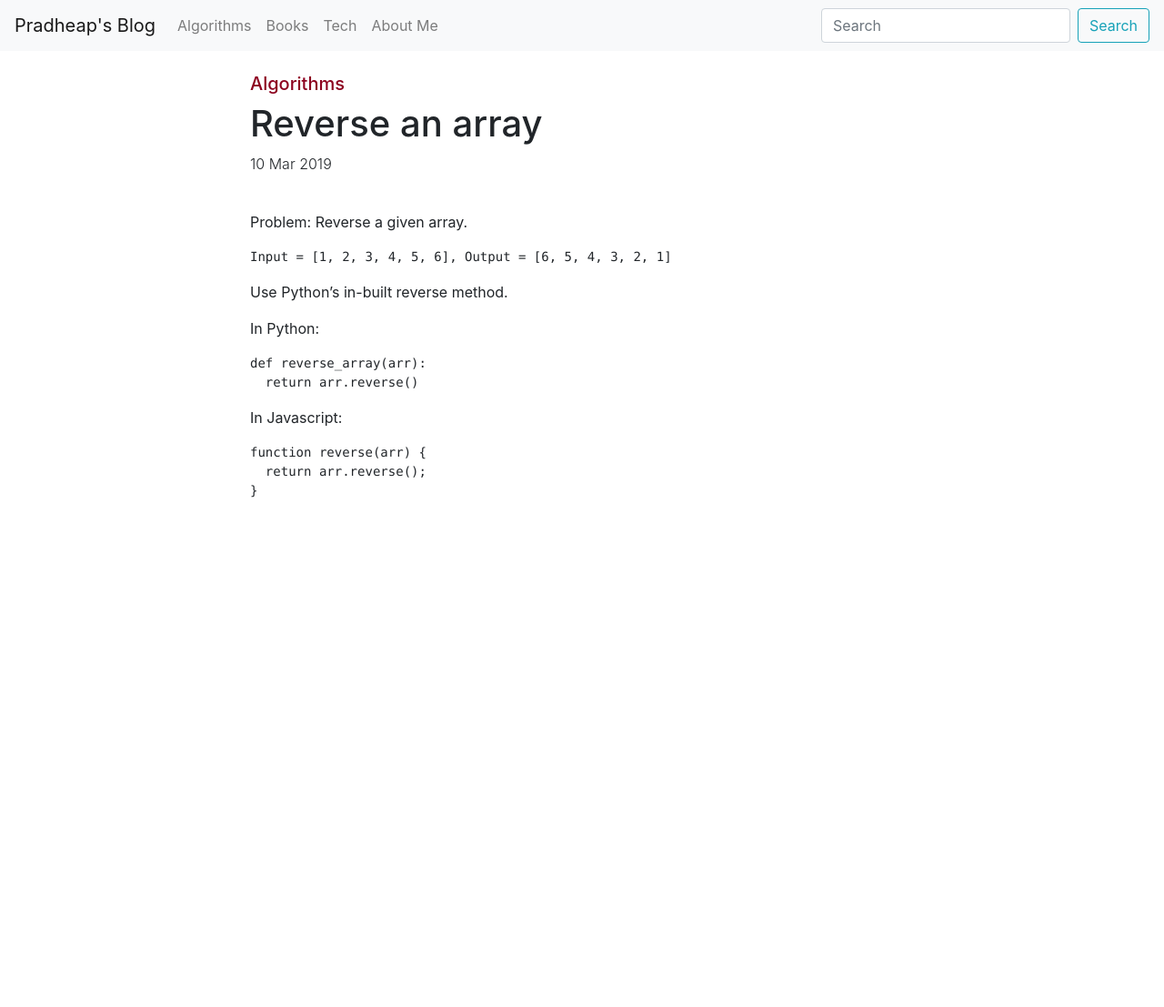
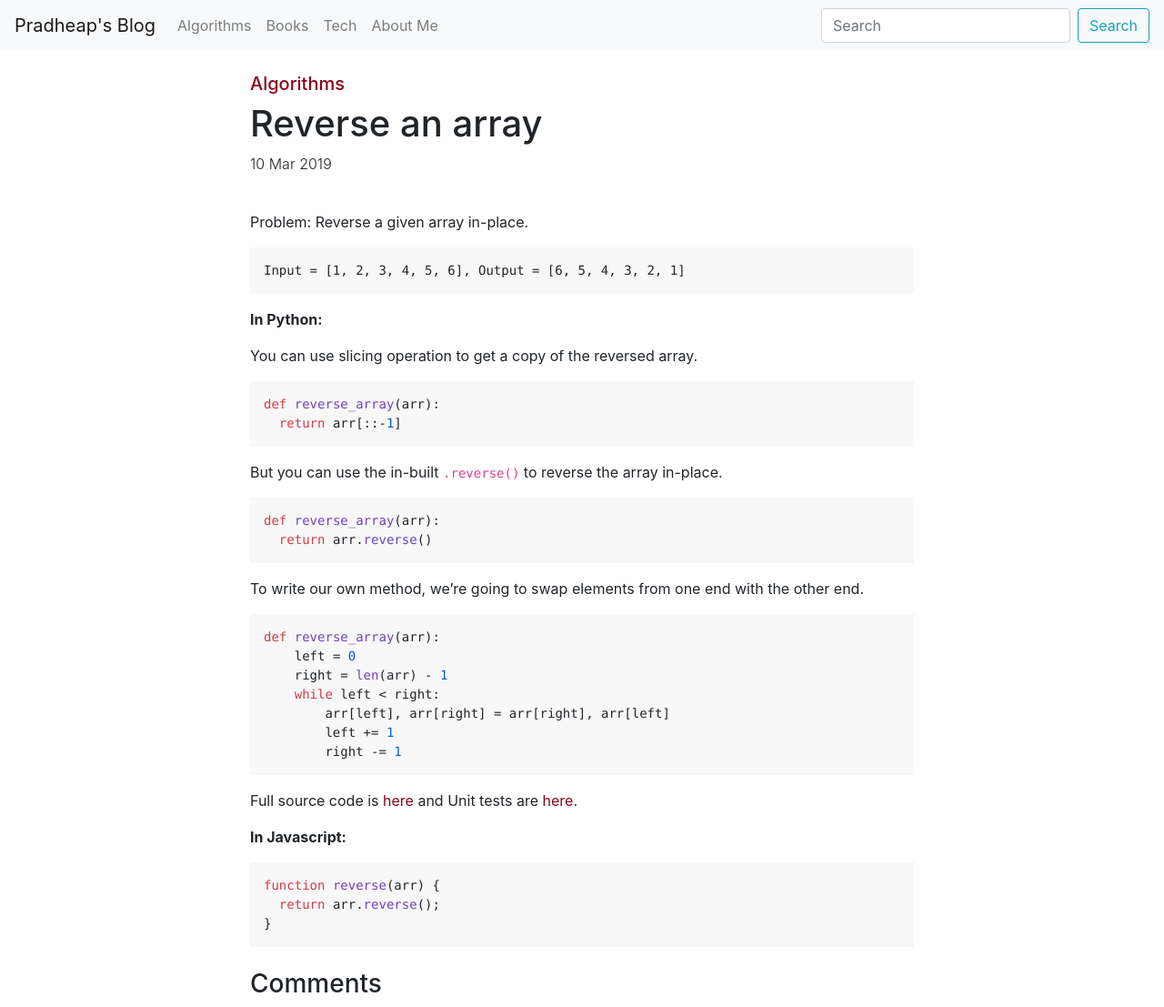
Before and after one commit to pradheap/pradheap.github.io, a Jekyll site: the page built from _posts/2019-03-10-array-reverse.md, in a window 1280 px wide. Shown: the whole page at 91% size. Built offline with Jekyll 4.4.1, drawn with Linux system fonts in a browser that asks for light colours; nearby versions of some CDN libraries; comment, search, counter and statistics services are not loaded; before the commit the page ends 900 px from its top, so only the background shows below that.

Commit message:
Figured out to how to do syntax highlighting.

````diff
--- a/_config.yml
+++ b/_config.yml
@@ -1,14 +1,6 @@
 
 markdown: kramdown
 highlighter: rouge
-
-kramdown:
-  input: GFM
-  syntax_highlighter: rouge
-  syntax_highlighter_opts:
-    # Use existing pygments syntax highlighting css
-    css_class: 'highlight'
-
 permalink: /:year/:month/:day/:title
 
 collections:
--- a/_posts/2019-03-10-array-reverse.md
+++ b/_posts/2019-03-10-array-reverse.md
@@ -4,25 +4,45 @@
 date: 2019-03-10
 categories: [algorithms]
 teaser: "Reverse an array in-place"
-comments: false
+comments: true
 ---
 
-Problem: Reverse a given array.
+Problem: Reverse a given array in-place.
 
 ```
 Input = [1, 2, 3, 4, 5, 6], Output = [6, 5, 4, 3, 2, 1]
 ```
 
-Use Python's in-built reverse method.
+**In Python:**
 
-In Python:
+You can use slicing operation to get a copy of the reversed array.
+
+```python
+def reverse_array(arr):
+  return arr[::-1]
+```
+But you can use the in-built `.reverse()` to reverse the array in-place.
 
 ```python
 def reverse_array(arr):
   return arr.reverse()
 ```
 
-In Javascript:
+To write our own method, we're going to swap elements from one end with the other end.
+
+```python
+def reverse_array(arr):
+    left = 0
+    right = len(arr) - 1
+    while left < right:
+        arr[left], arr[right] = arr[right], arr[left]
+        left += 1
+        right -= 1
+```
+
+Full source code is [here](https://github.com/pradheap/coding-problems/blob/master/array_reverse/source.py) and Unit tests are [here](https://github.com/pradheap/coding-problems/blob/master/array_reverse/test.py).
+
+**In Javascript:**
 
 ```javascript
 function reverse(arr) {
--- a/css/bootstrap/bootstrap.scss
+++ b/css/bootstrap/bootstrap.scss
@@ -6,6 +6,7 @@
  */
 
 @import "../custom/variables"; // we've added this line
+@import "../custom/highlights"; // we've added this line
 @import "functions";
 @import "variables";
 @import "mixins";
--- /dev/null
+++ b/css/custom/_highlights.scss
@@ -0,0 +1,70 @@
+pre.highlight { padding: 15px; }
+.highlight .hll { background-color: #ffffcc }
+.highlight  { background: #f8f8f8; }
+.highlight .c { color: #6a737d } /* Comment */
+.highlight .err {  } /* Error */
+.highlight .k { color: #d73a49 } /* Keyword */
+.highlight .o { } /* Operator */
+.highlight .ch { color: #6a737d } /* Comment.Hashbang */
+.highlight .cm { color: #6a737d } /* Comment.Multiline */
+.highlight .cp { color: #d73a49 } /* Comment.Preproc */
+.highlight .cpf { color: #032f62 } /* Comment.PreprocFile */
+.highlight .c1 { color: #6a737d } /* Comment.Single */
+.highlight .cs { color: #6a737d } /* Comment.Special */
+.highlight .gd { color: #b31d28; background-color: #ffeef0 } /* Generic.Deleted */
+.highlight .ge {  } /* Generic.Emph */
+.highlight .gr {  } /* Generic.Error */
+.highlight .gh { color: #005cc5 } /* Generic.Heading */
+.highlight .gi { color: #22863a; background-color: #f0fff4 } /* Generic.Inserted */
+.highlight .go {  } /* Generic.Output */
+.highlight .gp {  } /* Generic.Prompt */
+.highlight .gs { font-weight: bold } /* Generic.Strong */
+.highlight .gu { color: #6f42c1; font-weight: bold } /* Generic.Subheading */
+.highlight .gt { color: #0044DD } /* Generic.Traceback */
+.highlight .kc { color: #005cc5 } /* Keyword.Constant */
+.highlight .kd { color: #d73a49 } /* Keyword.Declaration */
+.highlight .kn { color: #d73a49 } /* Keyword.Namespace */
+.highlight .kp { color: #d73a49 } /* Keyword.Pseudo */
+.highlight .kr { color: #d73a49 } /* Keyword.Reserved */
+.highlight .kt { color: #d73a49 } /* Keyword.Type */
+.highlight .m { color: #666666 } /* Literal.Number */
+.highlight .s { color: #032f62 } /* Literal.String */
+.highlight .na { } /* Name.Attribute */
+.highlight .nb { color: #005cc5 } /* Name.Builtin */
+.highlight .nc { color: #6f42c1 } /* Name.Class */
+.highlight .no { color: #005cc5 } /* Name.Constant */
+.highlight .nd { color: #6f42c1 } /* Name.Decorator */
+.highlight .ni { color: #005cc5 } /* Name.Entity */
+.highlight .ne { color: #005cc5 } /* Name.Exception */
+.highlight .nf { color: #6f42c1 } /* Name.Function */
+.highlight .nl { color: #005cc5 } /* Name.Label */
+.highlight .nn { color: #6f42c1 } /* Name.Namespace */
+.highlight .nt { color: #22863a } /* Name.Tag */
+.highlight .nv { color: #24292e } /* Name.Variable */
+.highlight .ow { color: #d73a49; } /* Operator.Word */
+.highlight .w { color: #bbbbbb } /* Text.Whitespace */
+.highlight .mb { color: #005cc5 } /* Literal.Number.Bin */
+.highlight .mf { color: #005cc5 } /* Literal.Number.Float */
+.highlight .mh { color: #005cc5 } /* Literal.Number.Hex */
+.highlight .mi { color: #005cc5 } /* Literal.Number.Integer */
+.highlight .mo { color: #005cc5 } /* Literal.Number.Oct */
+.highlight .sa { color: #d73a49 } /* Literal.String.Affix */
+.highlight .sb { color: #032f62 } /* Literal.String.Backtick */
+.highlight .sc { color: #032f62 } /* Literal.String.Char */
+.highlight .dl { color: #d73a49 } /* Literal.String.Delimiter */
+.highlight .sd { color: #032f62 } /* Literal.String.Doc */
+.highlight .s2 { color: #032f62 } /* Literal.String.Double */
+.highlight .se { color: #032f62 } /* Literal.String.Escape */
+.highlight .sh { color: #032f62 } /* Literal.String.Heredoc */
+.highlight .si { color: #005cc5 } /* Literal.String.Interpol */
+.highlight .sx { color: #032f62 } /* Literal.String.Other */
+.highlight .sr { color: #032f62 } /* Literal.String.Regex */
+.highlight .s1 { color: #032f62 } /* Literal.String.Single */
+.highlight .ss { color: #005cc5 } /* Literal.String.Symbol */
+.highlight .bp { color: #005cc5 } /* Name.Builtin.Pseudo */
+.highlight .fm { color: #005cc5 } /* Name.Function.Magic */
+.highlight .vc { color: #24292e } /* Name.Variable.Class */
+.highlight .vg { color: #24292e } /* Name.Variable.Global */
+.highlight .vi { color: #24292e } /* Name.Variable.Instance */
+.highlight .vm { color: #005cc5 } /* Name.Variable.Magic */
+.highlight .il { color: #005cc5 } /* Literal.Number.Integer.Long */
````
